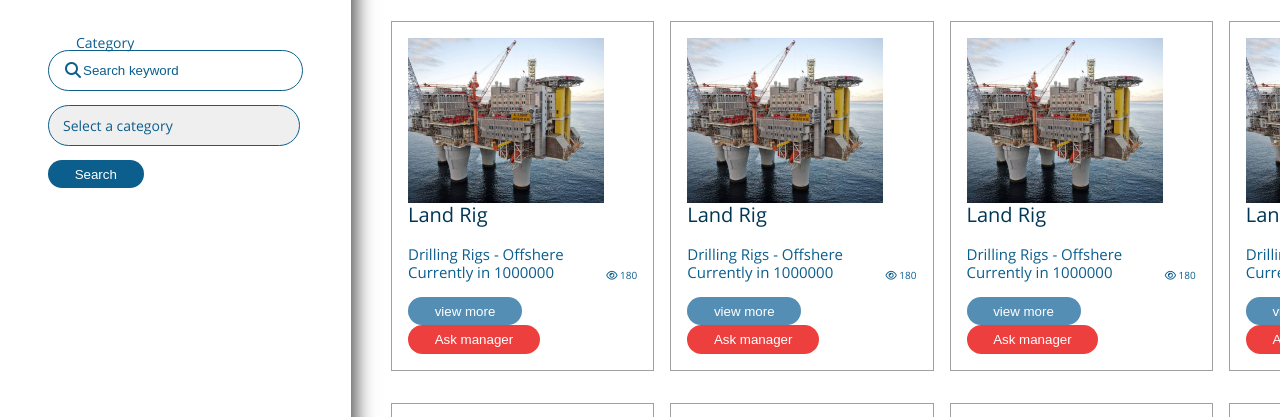
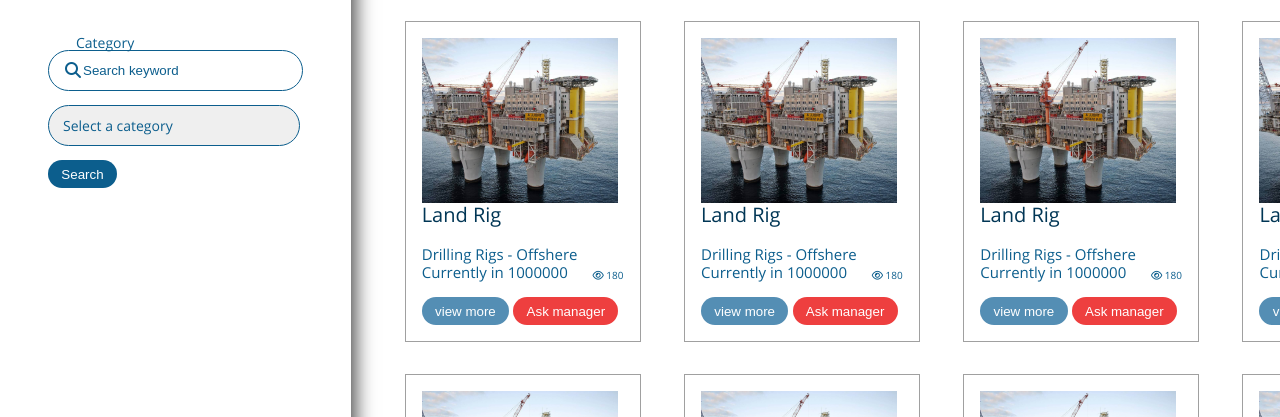
Before and after one commit to marco12-star/news_eqr, a plain HTML site: page index.html in a window 1280 px wide. Shown: the part 318-735 px from the top of the page. Drawn offline with Linux system fonts and the light colour scheme; files whose address does not match are found by name.

Commit message:
Update style.css

```diff
--- a/CSS/style.css
+++ b/CSS/style.css
@@ -348,7 +348,7 @@ box-shadow: 19px 7px 19px -15px rgba(0,0,0,0.75);
 }
 
 .button{
-	padding: .5em 2em;
+	padding: .5em 1em;
 	background: #0C5E8D;
 	color: #fff;
 	border: none;
```
